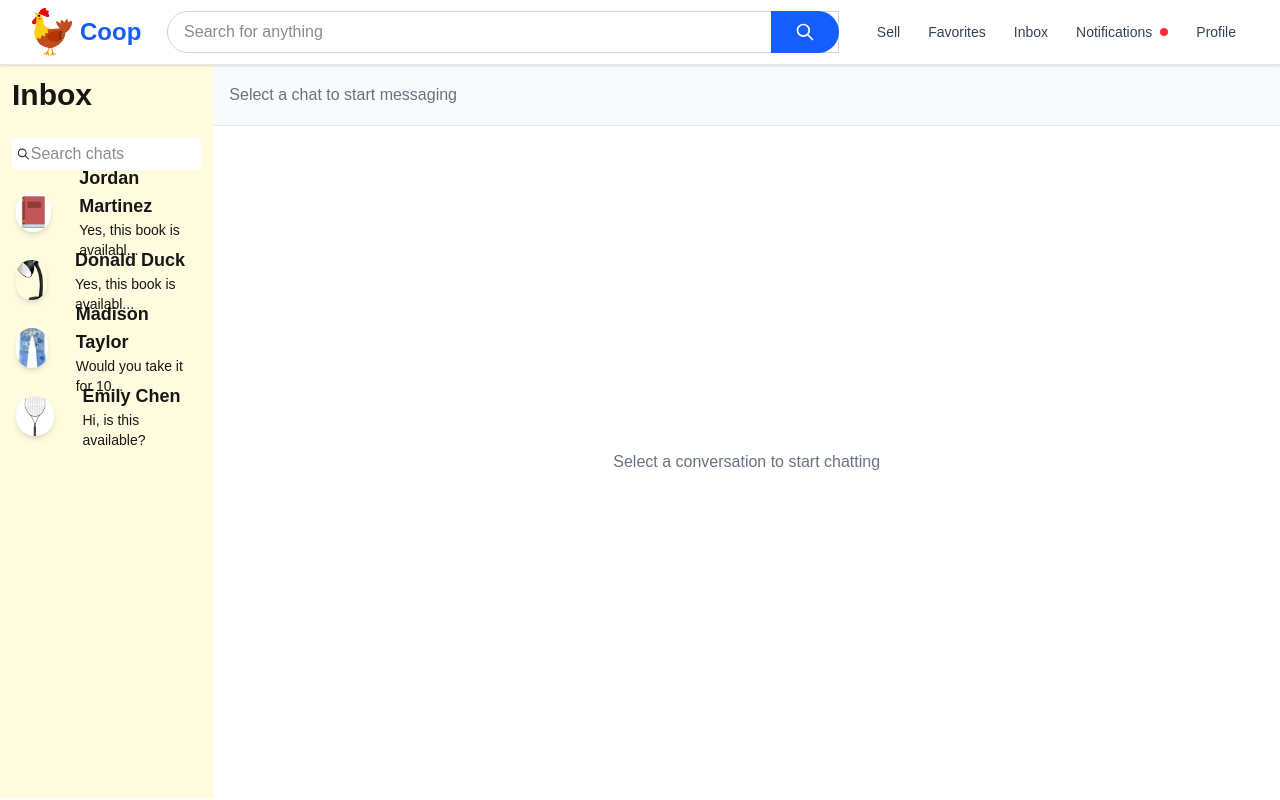
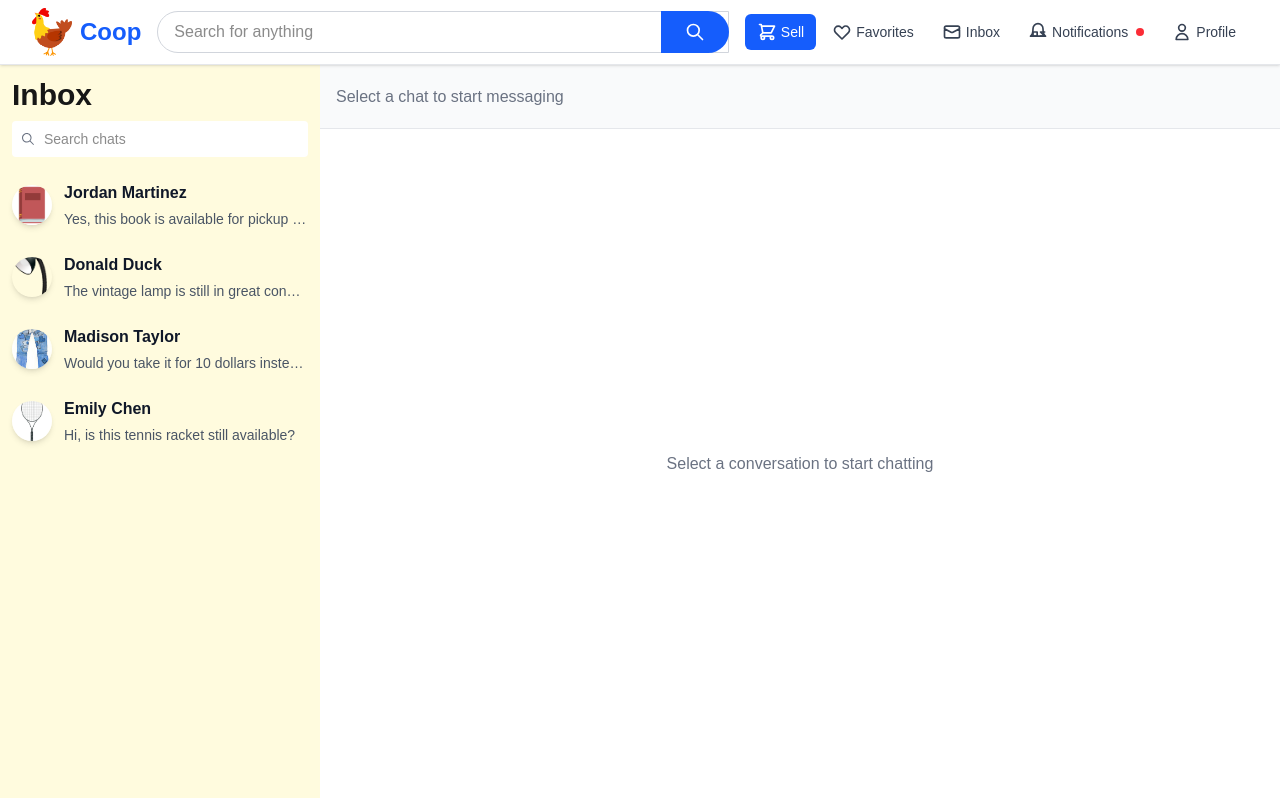
Before and after one commit to Stephen-LYX/Coop-Cheap-Goods, a Next.js app: page /inbox in a window 1280 px wide. Built offline with nearby package versions, Linux system fonts and the light colour scheme; no server answers.

Commit message:
Updated inbox so formatting doesn't change when minimized.

```diff
--- a/constants/index.ts
+++ b/constants/index.ts
@@ -1,11 +1,21 @@
 // NAVIGATION - Updated for eBay-style navbar
-export const NAV_LINKS = [
-  { href: '/sell', key: 'sell', label: 'Sell'},
-  { href: '/Favorites', key: 'favorites', label: 'Favorites'},
-  { href: '/inbox', key: 'inbox', label: 'Inbox'},
-  { href: '/notifications', key: 'notifications', label: 'Notifications' },
-  { href: '/profile', key: 'profile', label: 'Profile'},
+type IconName = "heart" | "mail" | "bell" | "user" | "shopping-cart";
+type NavLink = {
+  href: string;
+  key: string;
+  label: string;
+  type: 'link' | 'button' | 'icon';
+  icon: IconName;
+};
+
+export const NAV_LINKS: NavLink[] = [
+  { href: '/sell', key: 'sell', label: 'Sell', type: 'button', icon: 'shopping-cart' },
+  { href: '/favorites', key: 'favorites', label: 'Favorites', type: 'link', icon: 'heart' },
+  { href: '/inbox', key: 'inbox', label: 'Inbox', type: 'link', icon: 'mail' },
+  { href: '/notifications', key: 'notifications', label: 'Notifications', type: 'link', icon: 'bell' },
+  { href: '/profile', key: 'profile', label: 'Profile', type: 'link', icon: 'user' },
 ];
+
 
 // MARKETPLACE ITEMS
 export const SAMPLE_ITEMS = [
--- a/src/app/inbox/page.tsx
+++ b/src/app/inbox/page.tsx
@@ -1,206 +1,3 @@
-// "use client"
-// import { RealtimeChat } from "@/components/realtime-chat";
-// import { Input } from "@/components/ui/input";
-// import { useState } from "react";
-// import { IoIosSearch } from "react-icons/io";
-// import Navbar from "@/component/Navbar";
-// import { useRouter } from 'next/navigation';
-
-// export default function liveChat() {
-//     const [username, setUsername] = useState("");
-//     const router = useRouter();
-//     return (
-
-//         <div className="h-screen w-screen">
-//             {/* HEADER */}
-//             {/* <header className="h-1/12">HEADER</header> */}
-//             <Navbar />
-
-//             <div className="flex h-11/12">
-//                 {/* side panel that shows user chats */}
-//                 <div className="w-2/12 m-0 bg-[#FFFBDE]">
-
-//                     <div className="font-bold text-3xl h-1/12 pt-3 px-3">Inbox</div>
-
-//                     {/* Profile search */}
-//                     <div className="flex rounded justify-center items-center m-3 p-1 bg-[#FFFFFF]">
-//                         <IoIosSearch/>
-//                         <input
-//                             className="w-full focus:outline-none focus:border-none"
-//                             type="text"
-//                             placeholder="Search chats"
-//                         />
-//                     </div>
-
-//                     {/* going to contain different chats */}
-//                     <div className="w-full h-[80%] [&>div]:h-15 [&>div]:text-lg [&>div]:mb-2">
-//                         <div className="flex items-center w-full hover:bg-gray-300 cursor-pointer transition duration-200">
-//                             <img
-//                                 src="/inbox_book.jpg"
-//                                 alt="book"
-//                                 className="w-10 h-10 rounded-full object-cover shadow-md  m-4"
-//                             />
-//                             <div className="p-3">
-//                                 <div className="font-bold">Jordan Martinez</div>
-//                                 <div className="max-w-full text-sm">Yes, this book is availabl...</div>
-//                             </div>
-//                         </div>
-
-//                         {/* item 2 */}
-//                         <div className="flex items-center w-full hover:bg-gray-300 cursor-pointer transition duration-200">
-//                             <img
-//                                 src="/inbox_lamp.png"
-//                                 alt="lamp"
-//                                 className="w-10 h-10 rounded-full object-cover shadow-md  m-4"
-//                             />
-//                             <div className="p-3">
-//                                 <div className="font-bold">Jordan Martinez</div>
-//                                 <div className="max-w-full text-sm">Yes, this book is availabl...</div>
-//                             </div>
-//                         </div>
-//                         {/* item 3 */}
-//                         <div className="flex items-center w-full hover:bg-gray-300 cursor-pointer transition duration-200">
-//                             <img
-//                                 src="/inbox_jeans.jpg"
-//                                 alt="jean"
-//                                 className="w-10 h-10 rounded-full object-cover shadow-md  m-4"
-//                             />
-//                             <div className="p-3">
-//                                 <div className="font-bold">Madison Taylor</div>
-//                                 <div className="max-w-full text-sm">Would you take it for 10...</div>
-//                             </div>
-//                         </div>
-
-//                         {/* item 4 */}
-//                         <div className="flex items-center w-full hover:bg-gray-300 cursor-pointer transition duration-200">
-//                             <img
-//                                 src="/inbox_tennisracket.jpg"
-//                                 alt="tennis"
-//                                 className="w-10 h-10 rounded-full object-cover shadow-md  m-4"
-//                             />
-//                             <div className="p-3">
-//                                 <div className="font-bold">Emily Chen</div>
-//                                 <div className="max-w-full text-sm">Hi, is this available?</div>
-//                             </div>
-//                         </div>
-//                     </div>
-
-//                 </div>
-
-//                 <div className="w-10/12 m-0">
-//                     {/* <div className="border rounded h-1/12">Username</div> */}
-
-//                     <input
-//                         className="w-12/12 h-1/12 focus:outline-none focus:border-none p-4"
-//                         type="text"
-//                         value={username}
-//                         onChange={(e) => setUsername(e.target.value)}
-//                         placeholder="Enter Username"
-//                     />
-
-//                     <div className=" border-gray-200  h-11/12 p-2">
-//                         <RealtimeChat roomName="my-chat-room" username={username} />
-
-//                     </div>
-//                 </div>
-//             </div>
-//         </div>
-//     )
-// }
-
-
-// // "use client"
-// // import { RealtimeChat } from "@/components/realtime-chat";
-// // import { useSearchParams } from "next/navigation";
-// // import Image from "next/image";
-// // import { createClient } from "@/utils/supabase/client";
-// // import { useEffect, useState } from "react";
-
-// // export default function LiveChat() {
-// //     const searchParams = useSearchParams();
-// //     const buyerId = searchParams.get("buyerId");
-// //     const buyerName = searchParams.get("buyerName");
-// //     const buyerAvatar = searchParams.get("buyerAvatar");
-
-// //     const supabase = createClient();
-// //     const [username, setUsername] = useState<string>("");
-// //     const [userId, setUserId] = useState<string>("");
-// //     useEffect(() => {
-// //         const getUser = async () => {
-// //         const { data: { user } } = await supabase.auth.getUser();
-// //         if (user) {
-// //             setUserId(user.id);
-// //             setUsername(user.user_metadata.username || user.email || "Anonymous");
-// //         }
-// //         };
-// //         getUser();
-// //     }, [supabase]);
-
-// //     // if (!buyerId) {
-// //     //     return <div>No buyer selected.</div>;
-// //     // }
-// //     return (
-
-// //         <div className="h-screen w-screen">
-// //         {/* HEADER */}
-// //         <header className="h-1/12">HEADER</header>
-
-// //         <div className="flex h-11/12">
-// //             {/* side panel */}
-// //             <div className="border border-solid w-3/12 m-0 bg-[#FFFBDE]">
-// //             <div className="font-bold text-3xl h-1/12 pt-3 px-3">Inbox</div>
-// //             <div className="flex border rounded justify-center items-center m-3 p-1 bg-[#FFFFFF]">
-// //                 <input
-// //                 className="w-full focus:outline-none focus:border-none"
-// //                 type="text"
-// //                 placeholder="Search chats"
-// //                 />
-// //             </div>
-// //             <div className="w-full h-9.5/12 p-3">chat profiles</div>
-// //             </div>
-
-// //             {/* chat panel */}
-// //             <div className="w-10/12 m-0">
-// //             {/* Top bar showing buyer info */}
-// //             <div className="flex items-center border-b h-1/12 px-4">
-// //                 {buyerAvatar && (
-// //                 <Image
-// //                     src={buyerAvatar}
-// //                     alt={buyerName ?? "Buyer"}
-// //                     width={40}
-// //                     height={40}
-// //                     className="rounded-full"
-// //                 />
-// //                 )}
-// //                 <span className="ml-3 font-semibold">{buyerName}</span>
-// //             </div>
-
-// //             {/* Chat box */}
-// //             <div className="border-t border-l border-gray-200 h-11/12 p-2">
-// //                 {/* {buyerId ? (
-// //                     <RealtimeChat
-// //                         roomName={`chat-${buyerId}`}
-// //                         receiverId={buyerId}
-// //                     />
-// //                 ) : (
-// //                     <div className="p-4">No buyer selected.</div>
-// //                 )} */}
-// //                 <RealtimeChat
-// //                     roomName={`chat-${buyerId}`}
-// //                     username={username}   // probably from Supabase session
-// //                     senderId={userId}    // logged-in user id
-// //                     receiverId={buyerId as string}
-// //                 />
-
-
-// //             </div>
-// //             </div>
-// //         </div>
-// //     </div>
-// //   );
-// // }
-
-// code below is hard code
 "use client"
 import { RealtimeChat } from "@/components/realtime-chat";
 import { Input } from "@/components/ui/input";
@@ -228,28 +25,28 @@ export default function LiveChat() {
         {
             id: 1,
             name: "Jordan Martinez",
-            message: "Yes, this book is availabl...",
+            message: "Yes, this book is available for pickup tomorrow",
             image: "/inbox_book.jpg",
             alt: "book"
         },
         {
             id: 2,
             name: "Donald Duck",
-            message: "Yes, this book is availabl...",
+            message: "The vintage lamp is still in great condition",
             image: "/inbox_lamp.png",
             alt: "lamp"
         },
         {
             id: 3,
             name: "Madison Taylor",
-            message: "Would you take it for 10...",
+            message: "Would you take it for 10 dollars instead?",
             image: "/inbox_jeans.jpg",
             alt: "jean"
         },
         {
             id: 4,
             name: "Emily Chen",
-            message: "Hi, is this available?",
+            message: "Hi, is this tennis racket still available?",
             image: "/inbox_tennisracket.jpg",
             alt: "tennis racket"
         }
@@ -266,61 +63,76 @@ export default function LiveChat() {
 
             <div className="flex h-11/12">
                 {/* side panel that shows user chats */}
-                <div className="w-2/12 m-0 bg-[#FFFBDE]">
-                    <div className="font-bold text-3xl h-1/12 pt-3 px-3">Inbox</div>
+                <div className="w-80 min-w-64 max-w-96 m-0 bg-[#FFFBDE] flex flex-col">
+                    <div className="font-bold text-2xl lg:text-3xl pt-3 px-3 pb-2 shrink-0">
+                        Inbox
+                    </div>
 
                     {/* Profile search */}
-                    <div className="flex rounded justify-center items-center m-3 p-1 bg-[#FFFFFF]">
-                        <IoIosSearch/>
+                    <div className="flex rounded justify-center items-center mx-3 mb-3 p-2 bg-[#FFFFFF] shrink-0">
+                        <IoIosSearch className="text-gray-500 mr-2 shrink-0"/>
                         <input
-                            className="w-full focus:outline-none focus:border-none"
+                            className="w-full focus:outline-none focus:border-none text-sm"
                             type="text"
                             placeholder="Search chats"
                         />
                     </div>
 
-                    {/* going to contain different chats */}
-                    <div className="w-full h-[80%] [&>div]:h-15 [&>div]:text-lg [&>div]:mb-2">
+                    {/* Chat items container with proper scrolling */}
+                    <div className="flex-1 overflow-y-auto">
                         {chatItems.map((item) => (
                             <div
                                 key={item.id}
-                                className={`flex items-center w-full hover:bg-gray-300 cursor-pointer transition duration-200 ${
+                                className={`flex items-center w-full hover:bg-gray-300 cursor-pointer transition duration-200 p-3 ${
                                     selectedUser?.id === item.id ? 'bg-gray-200' : ''
                                 }`}
                                 onClick={() => handleChatItemClick(item)}
                             >
-                                <img
-                                    src={item.image}
-                                    alt={item.alt}
-                                    className="w-10 h-10 rounded-full object-cover shadow-md m-4"
-                                />
-                                <div className="p-3">
-                                    <div className="font-bold">{item.name}</div>
-                                    <div className="max-w-full text-sm">{item.message}</div>
+                                {/* Avatar - fixed size */}
+                                <div className="shrink-0 mr-3">
+                                    <img
+                                        src={item.image}
+                                        alt={item.alt}
+                                        className="w-10 h-10 rounded-full object-cover shadow-md"
+                                    />
+                                </div>
+
+                                {/* Text content - flexible with proper overflow handling */}
+                                <div className="flex-1 min-w-0">
+                                    <div className="font-semibold text-sm lg:text-base text-gray-900 truncate mb-1">
+                                        {item.name}
+                                    </div>
+                                    <div className="text-xs lg:text-sm text-gray-600 truncate">
+                                        {item.message}
+                                    </div>
                                 </div>
                             </div>
                         ))}
                     </div>
                 </div>
 
-                <div className="w-10/12 m-0">
+                <div className="flex-1 m-0 flex flex-col">
                     {/* Display selected user's name instead of input */}
-                    <div className="w-full h-1/12 p-4 bg-gray-50 border-b border-gray-200 flex items-center">
+                    <div className="h-16 p-4 bg-gray-50 border-b border-gray-200 flex items-center shrink-0">
                         {selectedUser ? (
-                            <div className="flex items-center">
+                            <div className="flex items-center min-w-0">
                                 <img
                                     src={selectedUser.image}
                                     alt={selectedUser.alt}
-                                    className="w-8 h-8 rounded-full object-cover shadow-md mr-3"
+                                    className="w-8 h-8 rounded-full object-cover shadow-md mr-3 shrink-0"
                                 />
-                                <span className="font-semibold text-lg">{selectedUser.name}</span>
+                                <span className="font-semibold text-base lg:text-lg text-gray-900 truncate">
+                                    {selectedUser.name}
+                                </span>
                             </div>
                         ) : (
-                            <span className="text-gray-500">Select a chat to start messaging</span>
+                            <span className="text-gray-500 text-sm lg:text-base">
+                                Select a chat to start messaging
+                            </span>
                         )}
                     </div>
 
-                    <div className="border-gray-200 h-11/12 p-2">
+                    <div className="flex-1 border-gray-200 p-2">
                         {selectedUser ? (
                             <RealtimeChat
                                 roomName={`chat-${selectedUser.id}`}
@@ -328,7 +140,9 @@ export default function LiveChat() {
                             />
                         ) : (
                             <div className="flex items-center justify-center h-full text-gray-500">
-                                <p>Select a conversation to start chatting</p>
+                                <p className="text-sm lg:text-base">
+                                    Select a conversation to start chatting
+                                </p>
                             </div>
                         )}
                     </div>
--- a/src/component/ItemCard.tsx
+++ b/src/component/ItemCard.tsx
@@ -8,11 +8,23 @@ const HeartIcon = ({ filled = false }) => (
   </svg>
 )
 
-function ItemCard({ item }) {
+export interface Item {
+  id: number | string
+  name: string
+  image: string
+  condition: string
+  price: number
+}
+
+interface ItemCardProperty {
+  item: Item
+}
+
+function ItemCard({ item }: ItemCardProperty) {
   const { isFavorite, addToFavorites, removeFromFavorites } = useItemContext()
   const favorite = isFavorite(item.id)
 
-  function onFavoriteClick(e) {
+  function onFavoriteClick(e: React.MouseEvent<HTMLButtonElement>) {
     e.preventDefault()
     if (favorite) {
       removeFromFavorites(item.id)
--- a/src/component/Navbar.tsx
+++ b/src/component/Navbar.tsx
@@ -48,8 +48,9 @@ const ShoppingCartIcon = () => (
 //     <path strokeLinecap="round" strokeLinejoin="round" strokeWidth={2} d="M4 6h16M4 12h16M4 18h16" />
 //   </svg>
 // )
+type IconName = "heart" | "mail" | "bell" | "user" | "shopping-cart"
 
-const getIcon = (iconName) => {
+const getIcon = (iconName: IconName) => {
   const icons = {
     heart: <HeartIcon />,
     mail: <MailIcon />,
```
Also changed, not shown: src/component/FavoriteGrid.tsx (+12 -11 lines).
